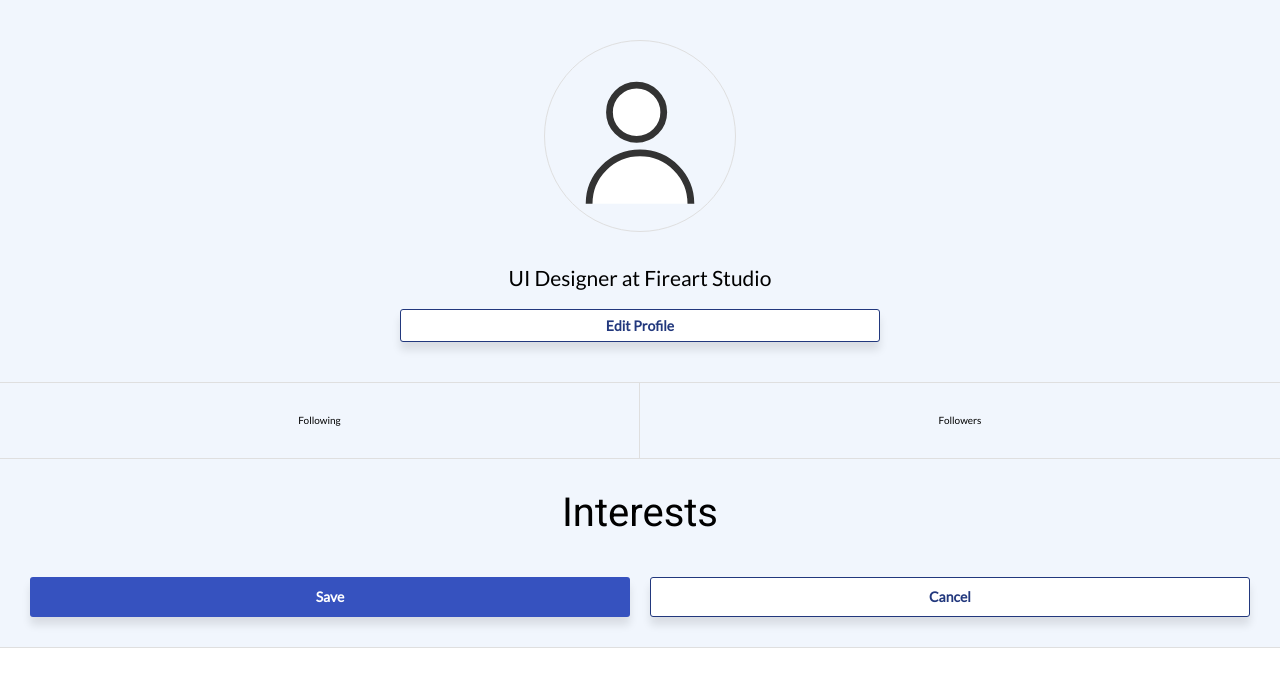
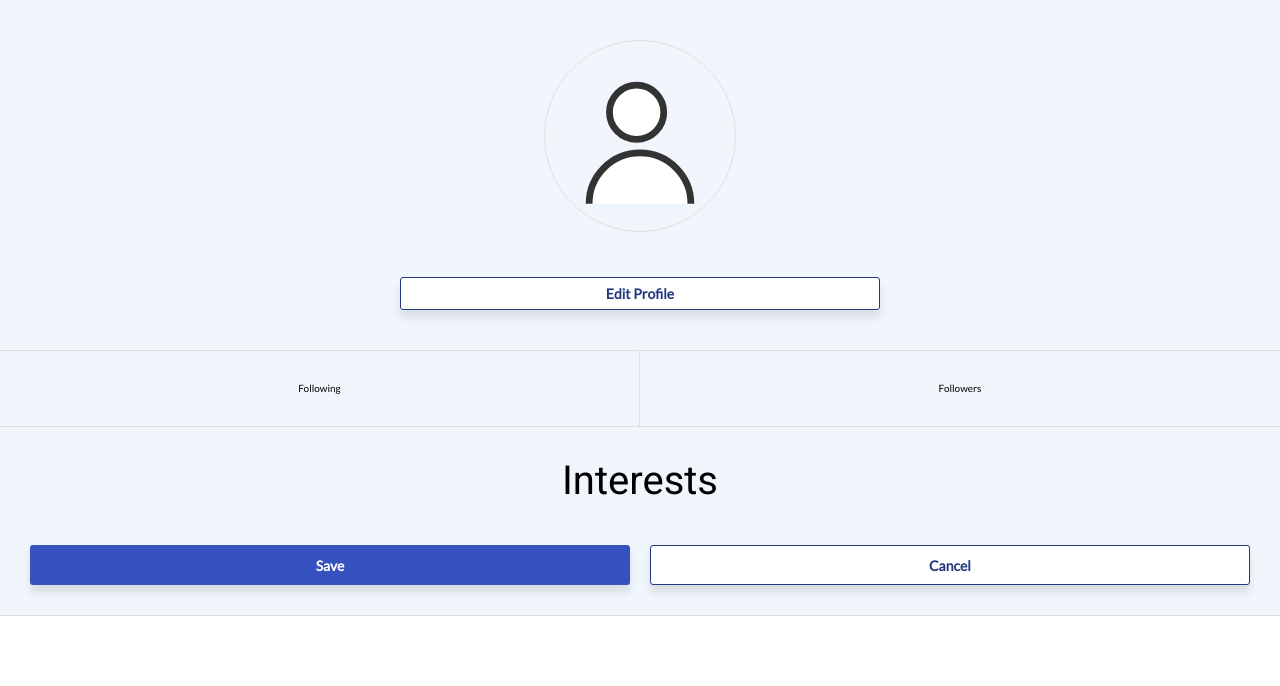
Before and after one commit to LABS-EU3/react_blog_frontend, a React (Create React App) app: page /editprofile in a window 1280 px wide. Shown: the top 686 px of the page. Built offline with nearby package versions, Linux system fonts and the light colour scheme; no server answers; sample sign-in values are in the browser's storage.

Commit message:
Refactor component to allow user to add a bio, in reponse to changes made on the endpoint

```diff
--- a/src/pages/EditProfile.js
+++ b/src/pages/EditProfile.js
@@ -24,7 +24,7 @@ const StyledProfile = styled.div`
 const StyledProfileFollowCount = styled.div`
   width: 100%;
   display: flex;
-  border-bottom: 1px solid #DFDFDF;
+  border-bottom: 1px solid #dfdfdf;
   min-height: 10%;
   .box {
     padding: 3rem;
@@ -32,7 +32,7 @@ const StyledProfileFollowCount = styled.div`
     text-align: center;
     height: 100%;
     &.border-right {
-      border-right: 1px solid #DFDFDF;
+      border-right: 1px solid #dfdfdf;
     }
   }
 `;
@@ -42,7 +42,7 @@ const StyledProfileInterests = styled.div`
   display: flex;
   flex-direction: column;
   align-items: center;
-  border-bottom: 1px solid #DFDFDF;
+  border-bottom: 1px solid #dfdfdf;
   min-height: 60%;
   h1 {
     font-size: 4rem;
@@ -65,14 +65,14 @@ const StyledProfileInterests = styled.div`
       padding: 0;
       margin-left: 2rem;
       font-size: 18px;
-      color: #22387D;
+      color: #22387d;
       &:hover {
         cursor: pointer;
-        background: #EDEDED;
+        background: #ededed;
         box-shadow: 0px 8px 8px rgba(111, 133, 253, 0.15);
       }
       &.clicked {
-        border: 2px solid #6F85FD;
+        border: 2px solid #6f85fd;
       }
     }
   }
@@ -89,10 +89,10 @@ const StyledProfileInterests = styled.div`
       }
       &.cancel {
         background: white;
-        color: #22387D;
-        border: 1px solid #22387D;
+        color: #22387d;
+        border: 1px solid #22387d;
         &:hover {
-          background: #EDEDED;
+          background: #ededed;
         }
       }
     }
@@ -105,7 +105,7 @@ const StyledProfileInfo = styled.div`
   padding: 4rem;
   flex-direction: column;
   align-items: center;
-  border-bottom: 1px solid #DFDFDF;
+  border-bottom: 1px solid #dfdfdf;
   .profileImage {
     width: 15vw;
     height: 15vw;
@@ -119,12 +119,12 @@ const StyledProfileInfo = styled.div`
         border-radius: 50%;
         width: 100%;
         height: 100%;
-        border: 1px solid #DFDFDF;
+        border: 1px solid #dfdfdf;
       }
       &.dropzone {
         .dropImg {
           border-radius: 50%;
-          border: 1px solid #DFDFDF;
+          border: 1px solid #dfdfdf;
           width: 100%;
           height: 100%;
           border-radius: 50%;
@@ -188,7 +188,7 @@ const StyledProfileInfo = styled.div`
         margin-top: 1.5rem;
         padding: 1rem;
         border-radius: 5px;
-        border: 1px solid #C6D0EB;
+        border: 1px solid #c6d0eb;
       }
       textarea {
         max-width: 80%;
@@ -212,10 +212,10 @@ const StyledProfileInfo = styled.div`
         }
         &.cancel {
           background: white;
-          color: #22387D;
-          border: 1px solid #22387D;
+          color: #22387d;
+          border: 1px solid #22387d;
           &:hover {
-            background: #EDEDED;
+            background: #ededed;
           }
         }
       }
@@ -242,7 +242,11 @@ export function EditProfile(props) {
   const [removeInterests, setRemoveInterests] = useState([]);
 
   const handleSave = () => {
-    if (files.length || user.fullname !== fullname.current.value) {
+    if (
+      files.length ||
+      user.fullname !== fullname.current.value ||
+      user.bio !== bio.current.value
+    ) {
       const data = new FormData();
       if (files.length) {
         data.append("image", files[0]);
@@ -250,9 +254,14 @@ export function EditProfile(props) {
       if (user.fullname !== fullname.current.value) {
         data.append("fullname", fullname.current.value);
       }
+      if (user.bio !== bio.current.value) {
+        data.append("bio", bio.current.value);
+      }
       updateUserProfile(userId, data);
     }
-    setIsEditing(false);
+    if (!loading) {
+      setIsEditing(false);
+    }
   };
 
   const toggleEditing = () => {
@@ -328,8 +337,10 @@ export function EditProfile(props) {
                     <div
                       className="dropImg"
                       style={{
-                        "backgroundImage": `url(${
-                          !files.length ? (user.avatarUrl || userIcon ) : files[0].preview
+                        backgroundImage: `url(${
+                          !files.length
+                            ? user.avatarUrl || userIcon
+                            : files[0].preview
                         })`
                       }}
                     >
@@ -352,7 +363,7 @@ export function EditProfile(props) {
               {!isEditing ? (
                 <>
                   <h3>{user.fullname}</h3>
-                  <p>UI Designer at Fireart Studio</p>
+                  <p>{user.bio}</p>
                 </>
               ) : (
                 <>
@@ -370,7 +381,7 @@ export function EditProfile(props) {
                     name="bio"
                     placeholder="Enter a short bio..."
                     ref={bio}
-                    defaultValue={user.bio || "UI Designer at Fireart Studio"}
+                    defaultValue={user.bio || null}
                   />
                 </>
               )}
```
